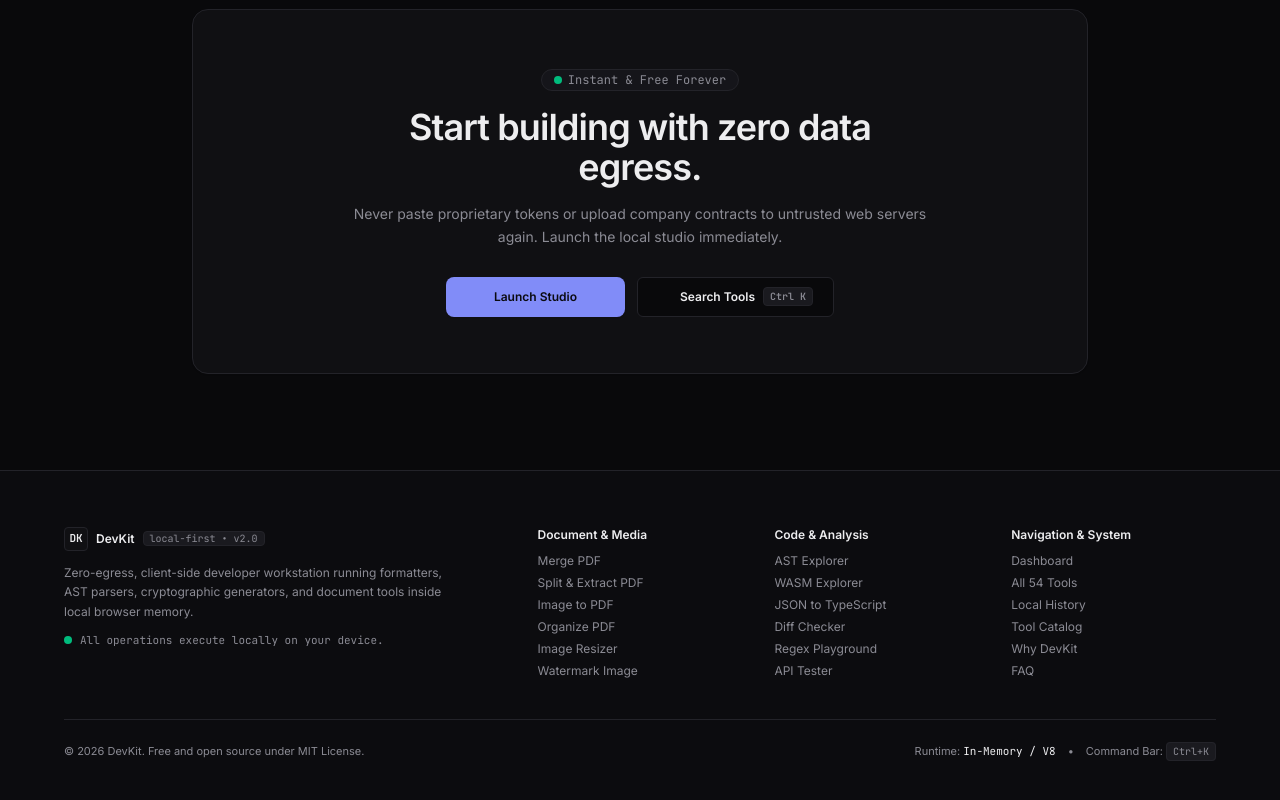
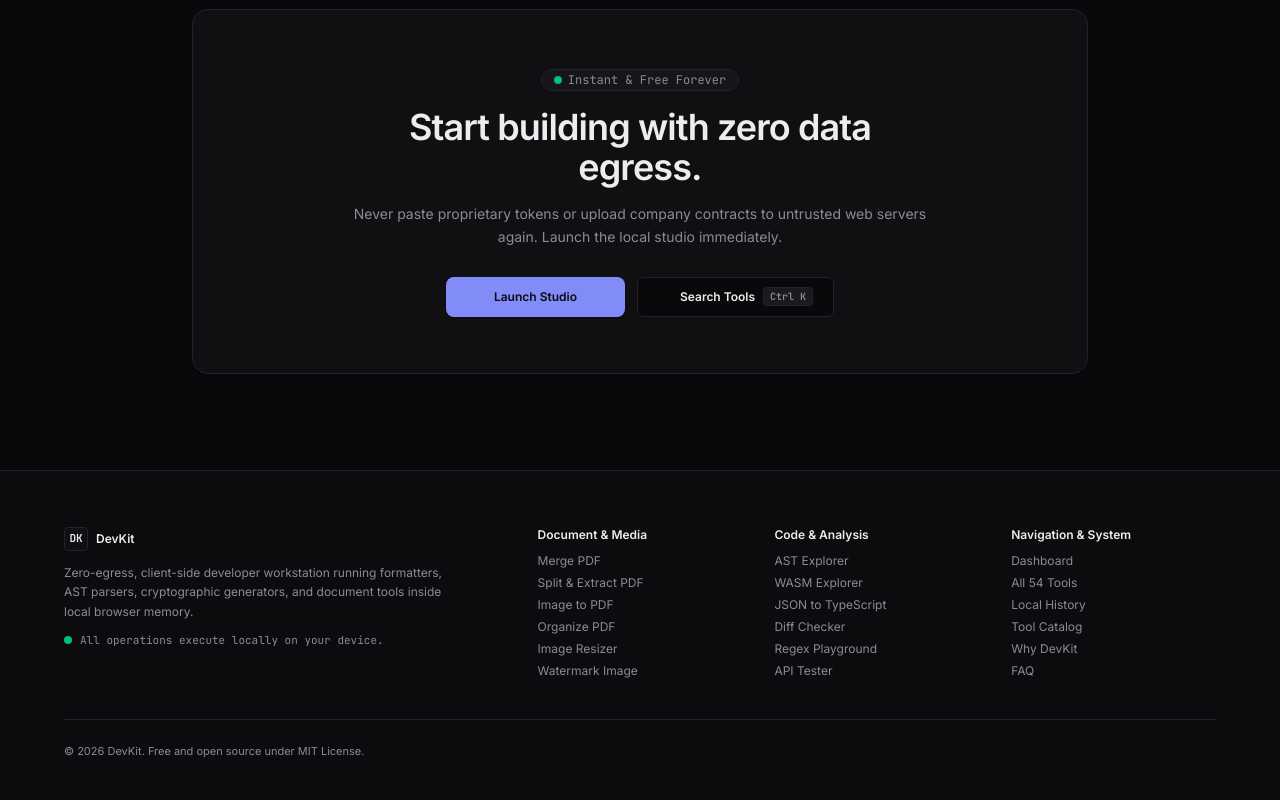
Before and after one commit to dakshraman/devkit, a Next.js app: page / in a window 1280 px wide. Shown: the part 5858-6658 px from the top of the page. Built offline with nearby package versions, Linux system fonts and the light colour scheme; some icons are missing.

Commit message:
refactor(footer): remove local-first version pill and runtime telemetry line

```diff
--- a/features/landing/landing-page.tsx
+++ b/features/landing/landing-page.tsx
@@ -627,9 +627,6 @@ export function LandingPage() {
                   DK
                 </span>
                 <span className="font-semibold text-foreground">DevKit</span>
-                <span className="rounded border border-border bg-muted px-1.5 py-0.2 font-mono text-[10px]">
-                  local-first • v2.0
-                </span>
               </div>
               <p className="max-w-sm text-xs leading-relaxed text-muted-foreground">
                 Zero-egress, client-side developer workstation running formatters, AST parsers,
@@ -680,11 +677,6 @@ export function LandingPage() {
 
           <div className="mt-10 flex flex-col items-center justify-between gap-3 border-t border-border pt-6 sm:flex-row text-[11px]">
             <p>© {new Date().getFullYear()} DevKit. Free and open source under MIT License.</p>
-            <div className="flex items-center gap-3">
-              <span>Runtime: <span className="font-mono text-foreground">In-Memory / V8</span></span>
-              <span>•</span>
-              <span>Command Bar: <kbd className="rounded border border-border bg-muted px-1.5 py-0.5 font-mono text-[10px]">Ctrl+K</kbd></span>
-            </div>
           </div>
         </div>
       </footer>
```
